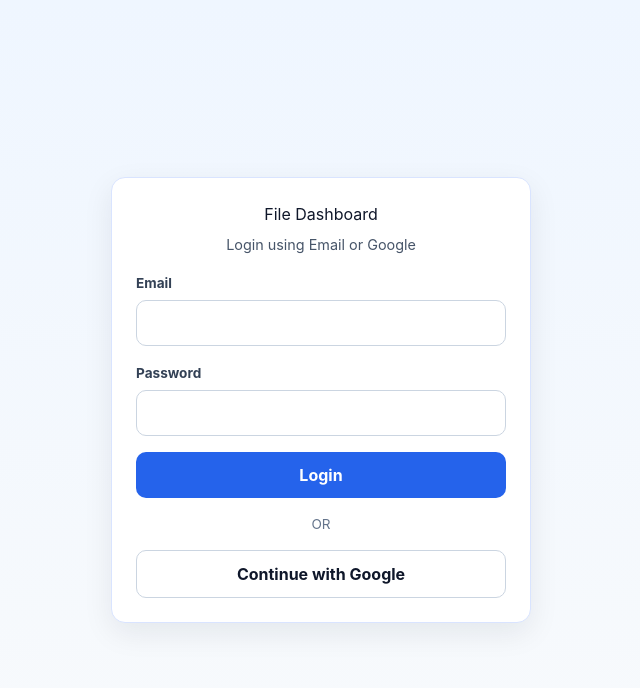
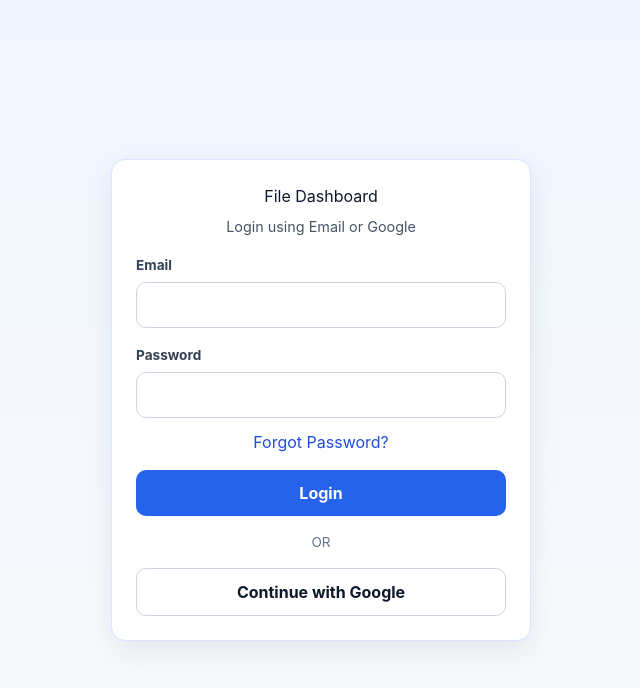
Before and after one commit to vikuuuuu/mydashboard, a Next.js app: page /login in a window 1280 px wide. Shown: the top 688 px of the page, without its empty margins (319-959 px from the left). Built offline with nearby package versions, Linux system fonts and the light colour scheme.

Commit message:
Implement password reset and enhance error notifications
Added password reset functionality and improved error handling.

```diff
--- a/src/app/login/page.js
+++ b/src/app/login/page.js
@@ -2,12 +2,15 @@
 
 import { useEffect, useState } from "react";
 import { useRouter } from "next/navigation";
+import { Toaster, toast } from "react-hot-toast";
 import { auth } from "@/lib/firebaseAuth";
 import {
   getCurrentUser,
   signInWithEmail,
   signInWithGoogle,
+  changePassword,
 } from "@/lib/firebaseAuth";
+
 import { logLogin } from "@/lib/loginlogger";
 import styles from "./login.module.css";
 
@@ -16,8 +19,8 @@ export default function LoginPage() {
 
   const [email, setEmail] = useState("");
   const [password, setPassword] = useState("");
+
   const [loading, setLoading] = useState(false);
-  const [error, setError] = useState("");
 
   /* ================= AUTO REDIRECT ================= */
   useEffect(() => {
@@ -30,8 +33,8 @@ export default function LoginPage() {
   /* ================= EMAIL LOGIN ================= */
   const handleEmailLogin = async (e) => {
     e.preventDefault();
+
     setLoading(true);
-    setError("");
 
     try {
       await signInWithEmail(email.trim(), password);
@@ -41,9 +44,10 @@ export default function LoginPage() {
         provider: "email",
       });
 
+      toast.success("Login successful");
       router.replace("/dashboard");
     } catch (err) {
-      setError("Invalid email or password");
+      toast.error("Invalid email or password");
     } finally {
       setLoading(false);
     }
@@ -52,7 +56,6 @@ export default function LoginPage() {
   /* ================= GOOGLE LOGIN ================= */
   const handleGoogleLogin = async () => {
     setLoading(true);
-    setError("");
 
     try {
       await signInWithGoogle();
@@ -62,9 +65,29 @@ export default function LoginPage() {
         provider: "google",
       });
 
+      toast.success("Google login successful");
       router.replace("/dashboard");
     } catch (err) {
-      setError("Google login failed");
+      toast.error("Google login failed");
+    } finally {
+      setLoading(false);
+    }
+  };
+
+  /* ================= RESET PASSWORD ================= */
+  const handleResetPassword = async () => {
+    if (!email) {
+      toast.error("Enter your email first");
+      return;
+    }
+
+    setLoading(true);
+
+    try {
+      await changePassword(email);
+      toast.success("Password reset email sent");
+    } catch (err) {
+      toast.error("Failed to send reset email");
     } finally {
       setLoading(false);
     }
@@ -72,13 +95,10 @@ export default function LoginPage() {
 
   return (
     <div className={styles.wrapper}>
+      <Toaster position="top-right" />
       <div className={styles.loginCard}>
         <h1 className={styles.title}>File Dashboard</h1>
-        <p className={styles.subtitle}>
-          Login using Email or Google
-        </p>
-
-        {error && <div className={styles.error}>{error}</div>}
+        <p className={styles.subtitle}>Login using Email or Google</p>
 
         {/* EMAIL LOGIN */}
         <form onSubmit={handleEmailLogin}>
@@ -105,6 +125,16 @@ export default function LoginPage() {
             />
           </div>
 
+          {/* FORGOT PASSWORD */}
+          <button
+            type="button"
+            className={styles.switchMode}
+            onClick={handleResetPassword}
+            disabled={loading}
+          >
+            Forgot Password?
+          </button>
+
           <button className={styles.loginBtn} disabled={loading}>
             {loading ? "Signing in..." : "Login"}
           </button>
```
